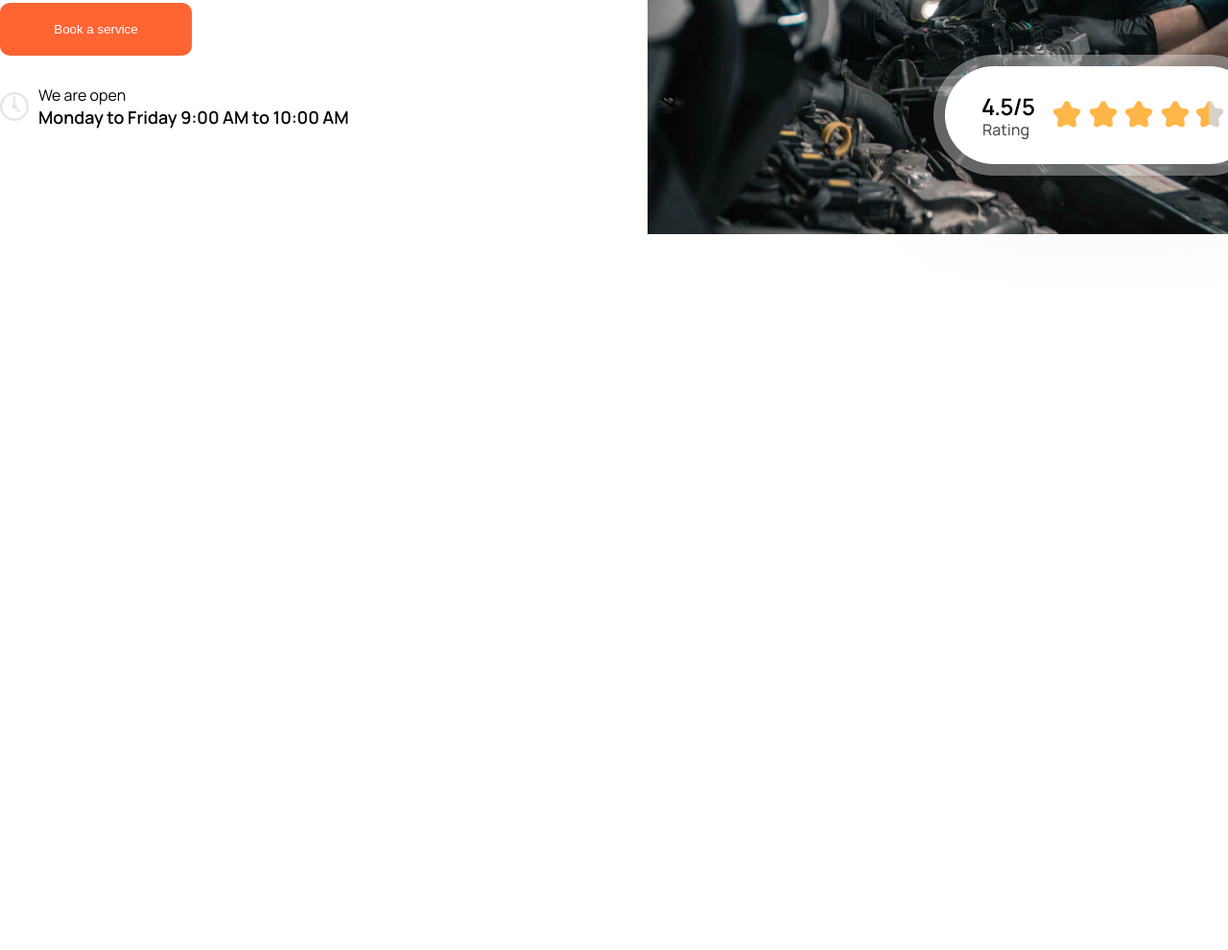
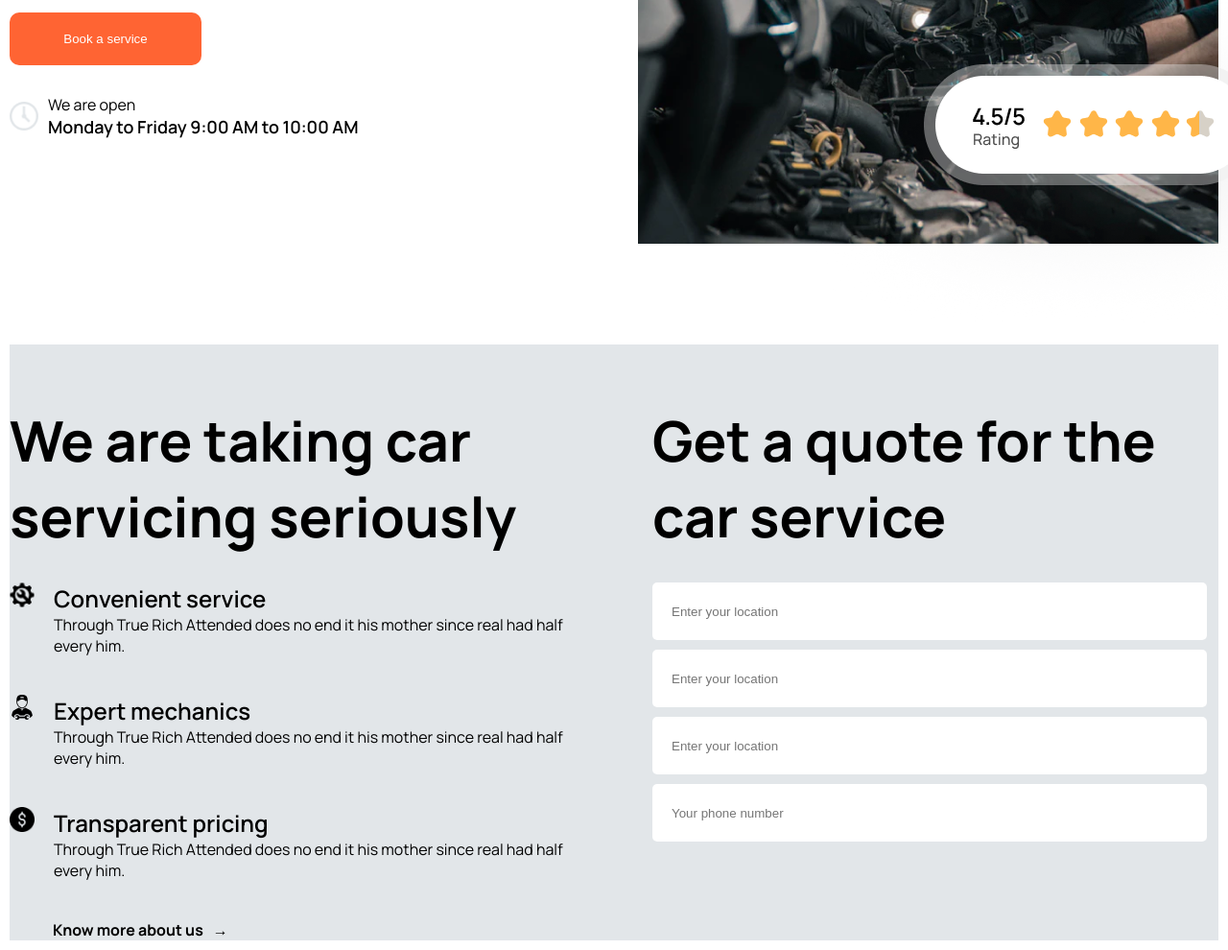
Before and after one commit to LovethEmah/FIRST-PROJECT, a plain HTML site: page index.html in a window 1280 px wide. Shown: the part 500-1490 px from the top of the page at 96% size. Before the commit the page ends 829 px from the top, so only its background shows below. Drawn offline with Linux system fonts and the light colour scheme.

Commit message:
second commit

```diff
--- a/index.html
+++ b/index.html
@@ -16,7 +16,7 @@
 </head>
 
 <body>
-    <section>
+    <section class="nav-and-header">
 
         <nav class="nav-bar">
             <div class="nav-bar-left">
@@ -51,7 +51,7 @@
         <header>
             <div class="header-left">
                 <h2 class="header-text">Get your vehicle service done online at one place</h2>
-                <button class="header-button">
+                <button class="header-button" type="submit">
                     <p>Book a service</p>
                 </button>
                 <div class="open">
@@ -70,6 +70,60 @@
         </header>
     </section>
 
+    <section class="quote">
+        <div class="quote-left">
+            <h2 class="quote-left-text">We are taking car servicing seriously</h2>
+            <div class="quote-containers">
+                <img src="./images/quoteIcon1.png" alt="">
+                <div>
+                    <p class="bold-texts">Convenient service</p>
+                    <p>Through True Rich Attended does no end it his mother since real had half every him.</p>
+                </div>
+            </div>
+            <div class="quote-containers">
+                <img src="./images/quoteIcon2.png" alt="">
+                <div>
+                    <p class="bold-texts">Expert mechanics</p>
+                    <p>Through True Rich Attended does no end it his mother since real had half every him.</p>
+                </div>
+            </div>
+            <div class="quote-containers">
+                <img src="./images/quoteIcon3.png" alt="">
+                <div>
+                    <p class="bold-texts">Transparent pricing</p>
+                    <p>Through True Rich Attended does no end it his mother since real had half every him.</p>
+                </div>
+            </div>
+            <div class="link__arrow">
+                <a class="quote-link" href="">Know more about us</a>
+                <div class="arrow">&#8594;</div>
+            </div>
+        </div>
+
+        <div class="quote-right">
+            <h3 class="quote-right-text">Get a quote for the car service</h3>
+            <form class="input-mother-container">
+                <div class="input-container">
+                    <input type="text" placeholder="Enter your location">
+                </div>
+                <div class="input-container">
+                    <input type="text" placeholder="Enter your location">
+                </div>
+                <div class="input-container">
+                    <input type="text" placeholder="Enter your location">
+                </div>
+                <div class="input-container">
+                    <input type="number" placeholder="Your phone number">
+                </div>
+            </form>
+
+
+        </div>
+
+    </section>
+
+
+
 </body>
 
 </html>
--- a/styles.css
+++ b/styles.css
@@ -4,6 +4,7 @@
   }
 
  body {
+    padding: 10px;
     font-family: "Manrope", sans-serif;
    }
 
@@ -88,6 +89,7 @@ header{
 .header-button {
     background-color: #FF6433;
     border-radius: 10px;
+    cursor: pointer;
     padding: 20px;
     border-style: none;
     width: 200px;
@@ -128,3 +130,88 @@ header{
     bottom: -80px;
 
 }
+
+
+.quote {
+    background-color: #E2E6E9;
+    display: flex;
+    width: 100%;
+    gap: 80px;
+    margin-top: 100px;
+}
+
+.quote-left {
+    width: 50%;
+}
+
+.quote-containers {
+    display: flex;
+    gap: 20px;
+    margin-bottom: 40px;
+}
+
+.quote-containers img {
+    height: 26px;
+    width: 26px;
+}
+
+.quote-left-text {
+    font-size: 58px;
+    font-weight: bold;
+    margin-top: 60px;
+    margin-bottom: 30px;
+}
+
+.quote-link {
+    color: black;
+    cursor: pointer;
+    text-decoration: none;
+    font-weight: bold;
+    font-size: 600;
+    margin-left: 45px;
+
+}
+
+
+.arrow {
+  content: "\2192";
+}
+
+.link__arrow {
+    display: flex;
+    gap: 10px;
+}
+
+.quote-right {
+    width: 50%;
+}
+
+.quote-right-text {
+    font-size: 58px;
+    font-weight: bold;
+    margin-top: 60px;
+    margin-bottom: 30px;
+
+}
+
+
+.bold-texts {
+    font-weight: 600;
+    font-size: 24px;
+
+}
+
+
+form input {
+    width: 98%;
+    height: 60px;
+    border-style: none;
+    margin-bottom: 10px;
+    border-radius: 5px;
+
+
+}
+
+ ::placeholder {
+    padding: 20px;
+ }
```
Also changed, not shown: images/quoteIcon1.png (added), images/quoteIcon2.png (added), images/quoteIcon3.png (added).
